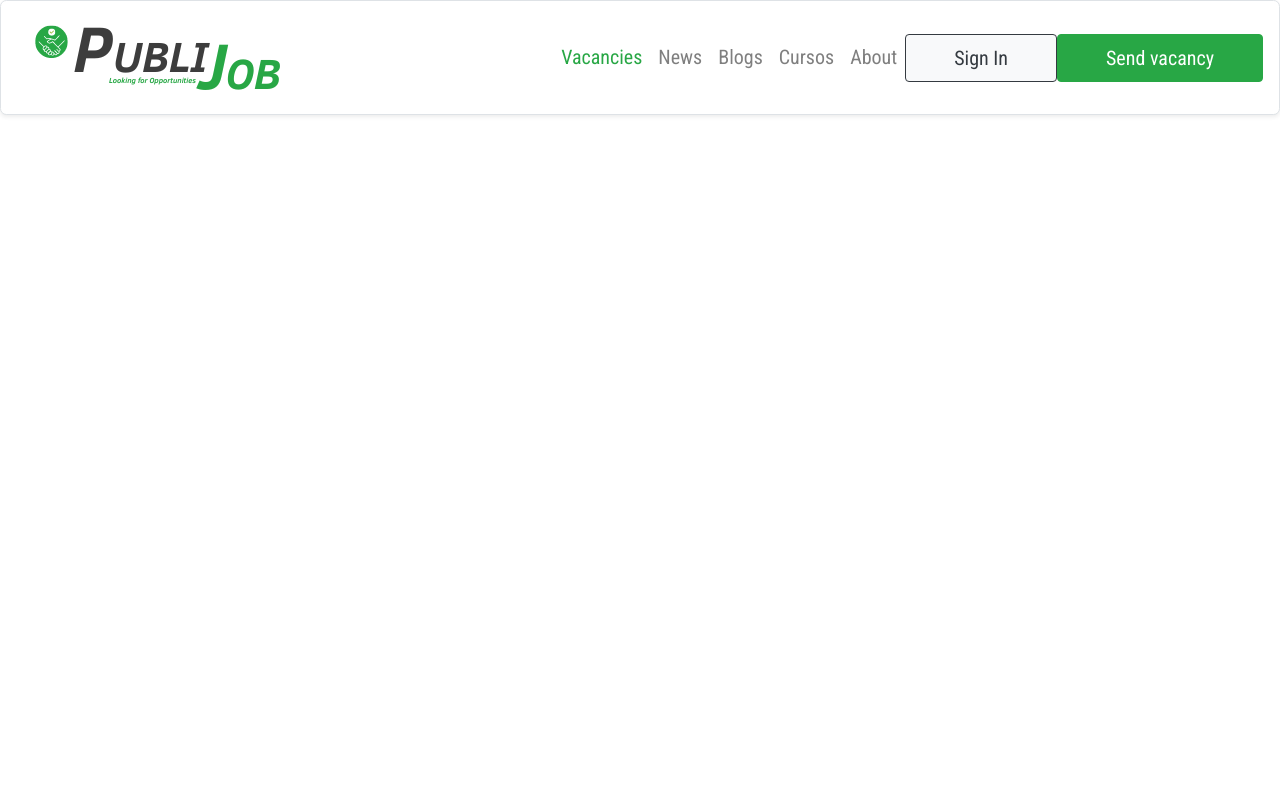
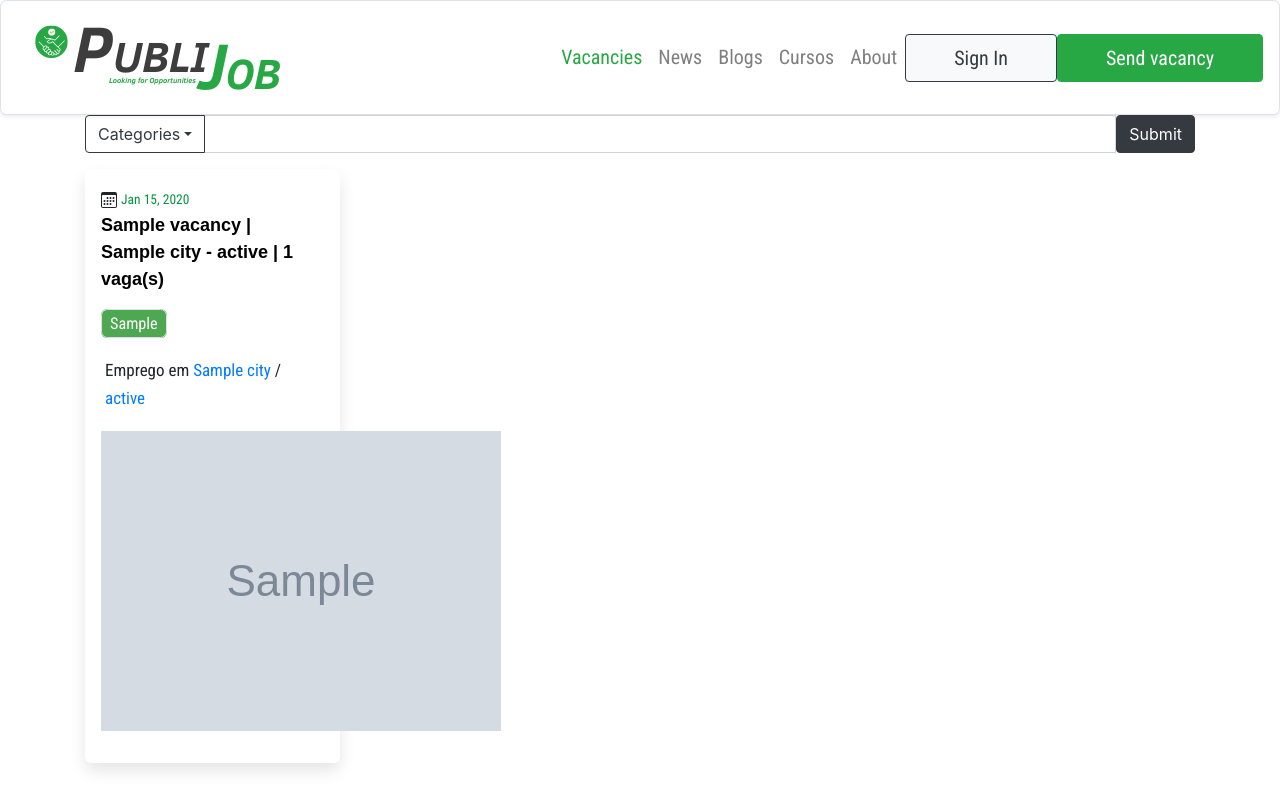
Before and after one commit to gusttavofelipe/publi-job, a Django app: template vacancies/templates/vacancies/vacancy_category.html in a window 1280 px wide. Before the commit the page ends 116 px from the top, so only its background shows below. Run offline with Django 4.2, Linux system fonts and the light colour scheme; the template is opened without the code that fills it: most values are stand-ins (such as "Sample title", 1, 10 or a date in 2020); grey boxes marked "Sample" are stand-in pictures; some libraries are stand-ins or nearby versions.

Commit message:
menu de categorias parcial

```diff
--- a/templates/parciais/_nav.html
+++ b/templates/parciais/_nav.html
@@ -2,7 +2,7 @@
 
 <nav class="navbar navbar-expand-lg navbar-light bg-white p-3 shadow-sm border rounded">
     <li class="nav-item nav-link">
-        <img src="{% static 'img/logo.png' %}" class="" alt="">
+        <a href="{% url 'home' %}"><img src="{% static 'img/logo.png' %}" class="" alt=""></a>
     </li>
 
     <button class="navbar-toggler" type="button" data-toggle="collapse" data-target="#navbarSupportedContent"
--- a/templates/static/css/style.css
+++ b/templates/static/css/style.css
@@ -6,6 +6,7 @@
     font-family: 'Roboto Condensed', sans-serif;
     font-size: 20px!important;
 }
+
 
 p{
     font-size: large;
--- a/vacancies/templates/vacancies/index.html
+++ b/vacancies/templates/vacancies/index.html
@@ -6,10 +6,24 @@
 <div class="container-fluid">
 
     <div class="container">
+        <div class="input-group mb-3">
+            <div class="input-group-prepend">
+              <button class="btn btn-outline-dark dropdown-toggle" type="button" data-toggle="dropdown"
+               aria-haspopup="true" aria-expanded="false">Categories</button>
+              <div class="dropdown-menu">
+                {% for category in categories %}
+                    <a href="{% url 'vacancy_category' category.name %}"
+                    class="dropdown-item">
+                    {{ category.name }}</a>
+                {% endfor %}
+              </div>
+            </div>
+            <input type="text" class="form-control" aria-label="Input text com botão dropdown">
+            <button type="button" class="btn btn-dark">Submit</button>
+          </div>
 
-        {% for category in categories %}
-            <p><a href="{% url 'vacancy_category' category.name %}">{{ category.name }}</a></p>
-        {% endfor %}
+
+
 
         <div class="row">
             {% for vacancy in vacancies %}
--- a/vacancies/templates/vacancies/vacancy_category.html
+++ b/vacancies/templates/vacancies/vacancy_category.html
@@ -1,2 +1,3 @@
-{% extends 'base.html' %}
-{% block title %}Category{% endblock title %}
+{% block content %}
+{% include "vacancies/index.html" %}
+{% endblock content %}
--- a/vacancies/views.py
+++ b/vacancies/views.py
@@ -1,6 +1,5 @@
 from vacancies.models import Vacancy
 from categories.models import Category
-from django.db.models import Q, Value
 
 
 from django.views import View
@@ -25,7 +24,5 @@ class VacancyCategory(VacancyHome):
     def get_queryset(self):
         category = self.kwargs.get('category', None)
 
-        qs = Vacancy.objects.all()
-        qs = qs.filter(category=category)
-
+        qs = Vacancy.objects.filter(category__name=category)
         return qs
```
